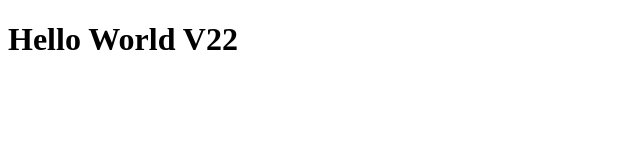
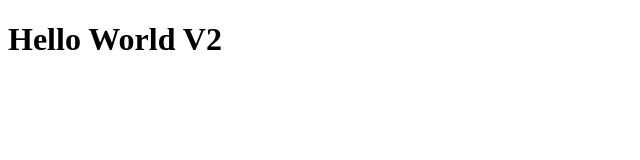
Before and after one commit to brianlee513/ci-cd-tutorial, a plain HTML site: page index.html in a window 1280 px wide. Shown: the full height of the page, 0-640 px from the left. Drawn offline with Linux system fonts and the light colour scheme.

Commit message:
ci-cd up

```diff
--- a/index.html
+++ b/index.html
@@ -7,7 +7,7 @@
 </head>
 
 <body>
-    <h1>Hello World V22</h1>
+    <h1>Hello World V2</h1>
 </body>
 
 </html>
```
Also changed, not shown: 1 other file.
